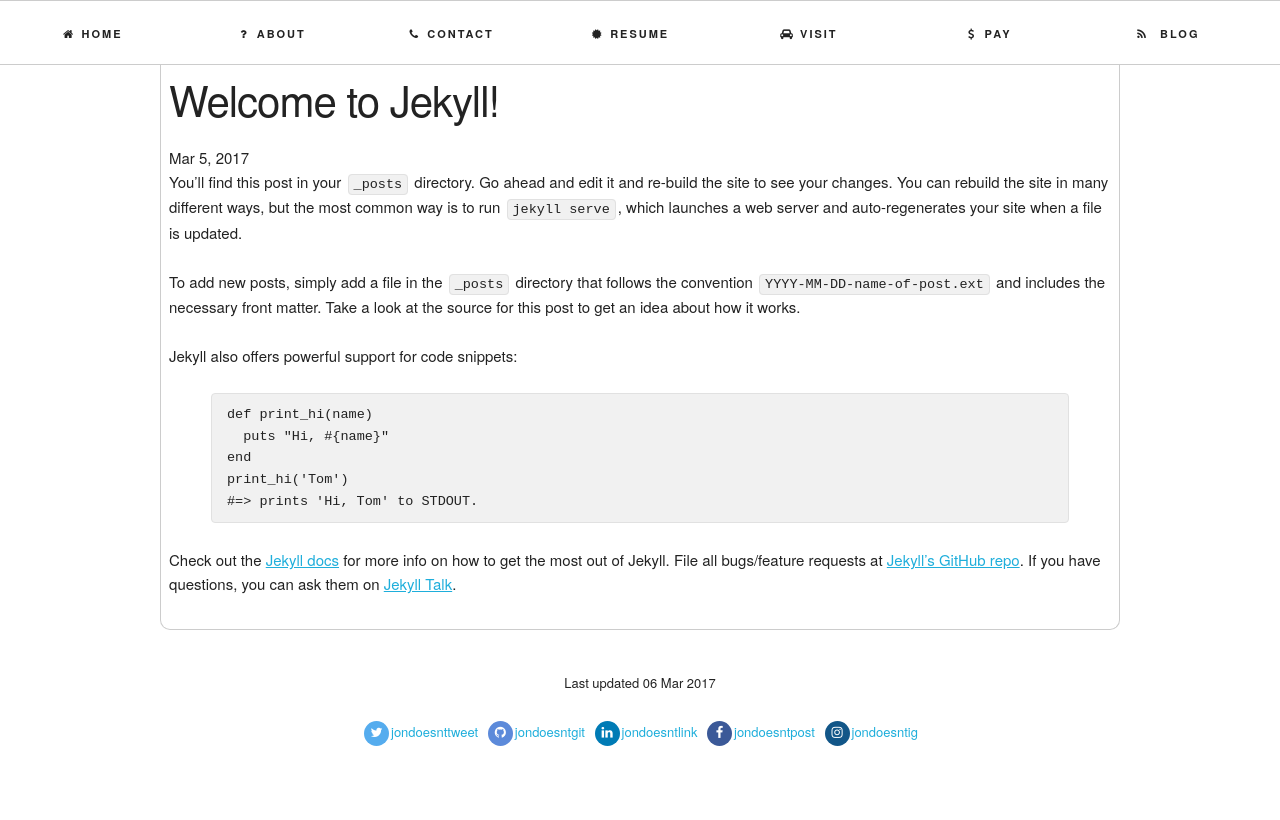
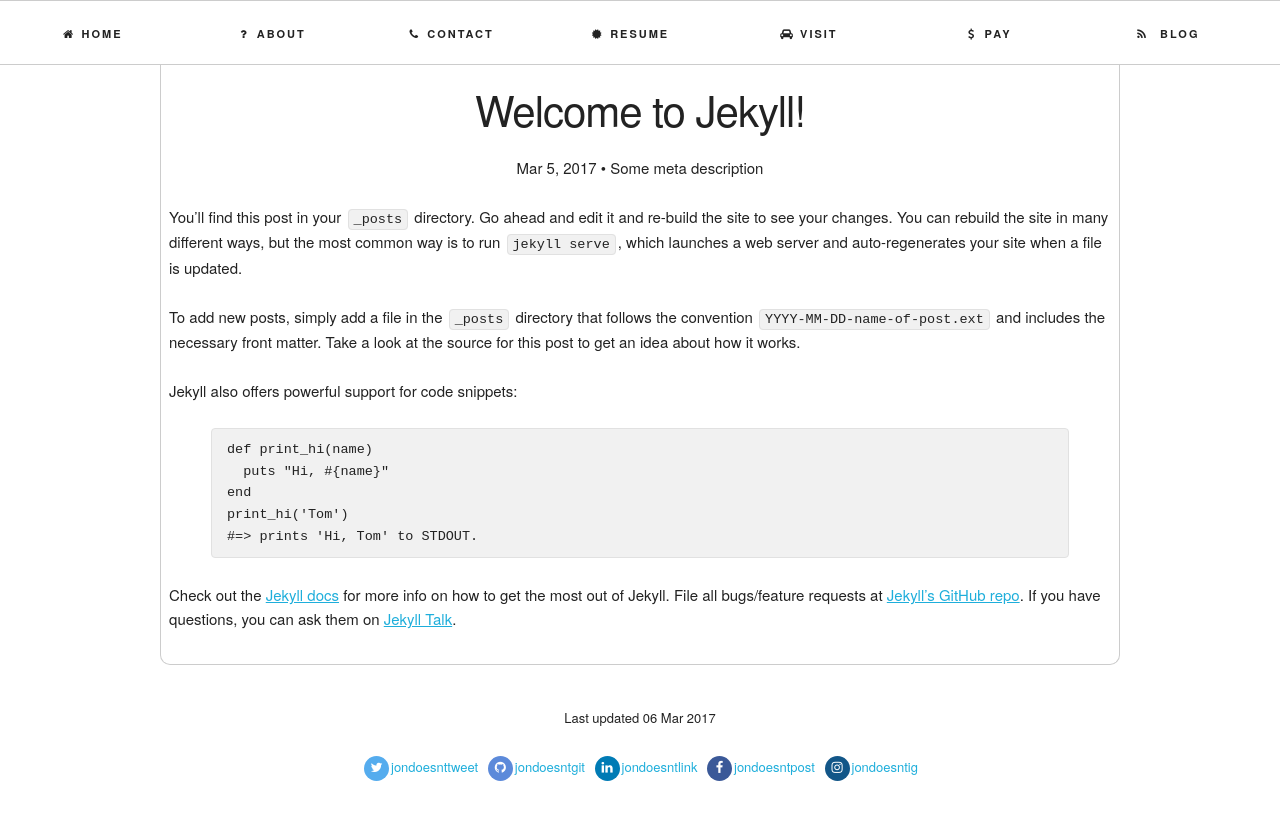
Before and after one commit to jondoesntgit/jondoesntgit.github.io, a Jekyll site: the page built from _posts/2017-03-05-welcome-to-jekyll.markdown, in a window 1280 px wide. Shown: the top 820 px of the page. Built offline with Jekyll 4.4.1, drawn with Linux system fonts in a browser that asks for light colours; nearby versions of some CDN libraries; some web fonts are replaced.

Commit message:
Fixed post layout

```diff
--- a/_layouts/post.html
+++ b/_layouts/post.html
@@ -3,10 +3,16 @@
 ---
 
 <div id="main" class="container">
-<div class="row">
+<header>
 <h2>{{ page.title }}</h2>
-<time>{{ page.date | date: "%b %-d, %Y" }}{% if page.author %} • {{ page.author }}{% endif %}{% if page.meta %} • {{ page.meta }}{% endif %}</time>
+</header>
+
+<p id="meta">
+<time>{{ page.date | date: "%b %-d, %Y" }}</time>
+{% if page.author %} • {{ page.author }}{% endif %}{% if page.meta %} • {{ page.meta }}{% endif %}
+</p>
+
 
 {{ content }}
+
 </div>
-</div>
--- a/_posts/2017-03-05-welcome-to-jekyll.markdown
+++ b/_posts/2017-03-05-welcome-to-jekyll.markdown
@@ -3,6 +3,7 @@
 title:  "Welcome to Jekyll!"
 date:   2017-03-05 14:11:13 -0800
 categories: jekyll update
+meta: Some meta description
 ---
 You’ll find this post in your `_posts` directory. Go ahead and edit it and re-build the site to see your changes. You can rebuild the site in many different ways, but the most common way is to run `jekyll serve`, which launches a web server and auto-regenerates your site when a file is updated.
 
--- a/_sass/_layout.scss
+++ b/_sass/_layout.scss
@@ -15,6 +15,12 @@
     justify-content: center;
     align-items: center;
 }
+
+#meta {
+  font-weight: 500;
+  text-align: center;
+}
+
 
 footer {
     text-align: center;
```
